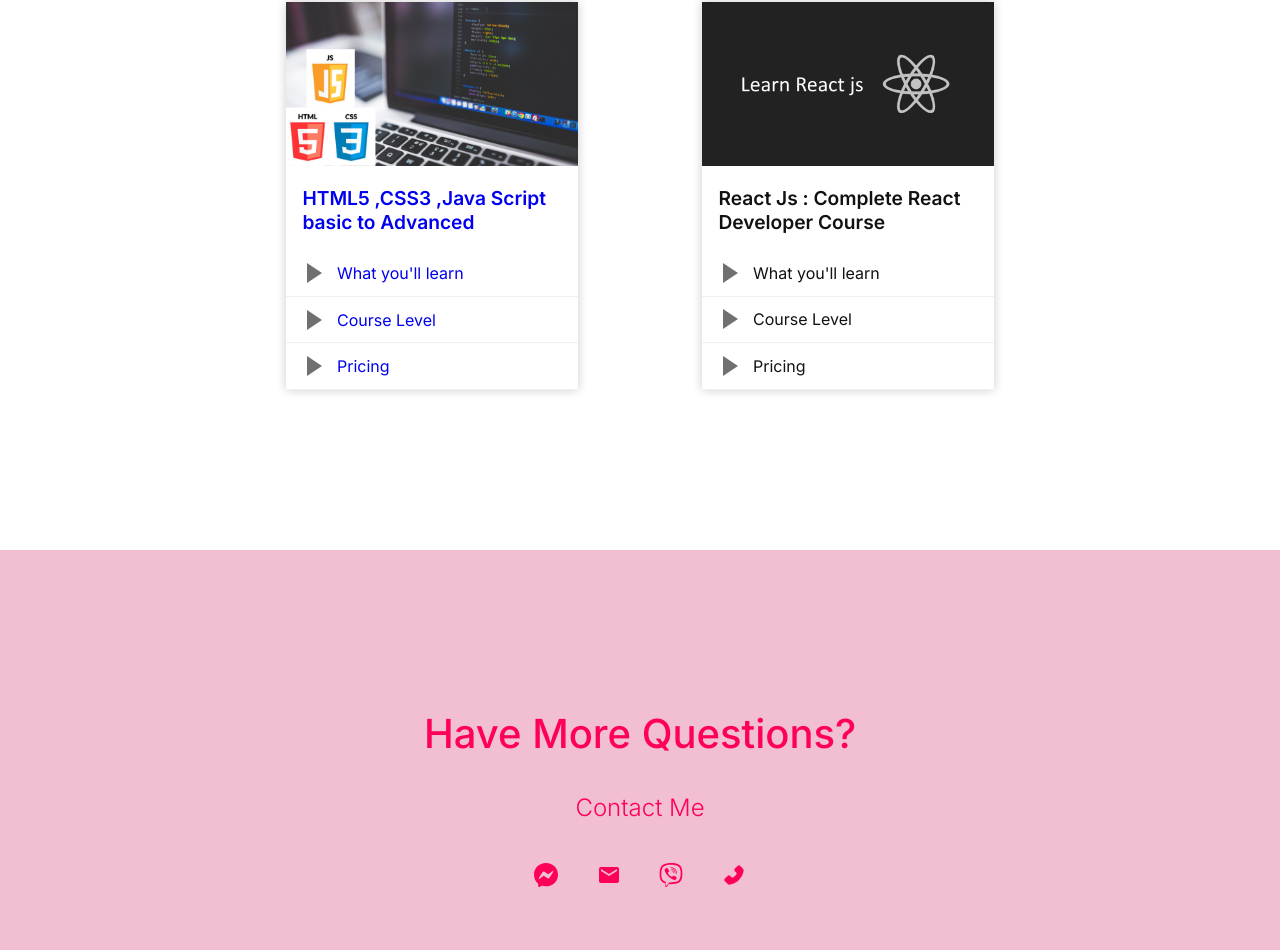
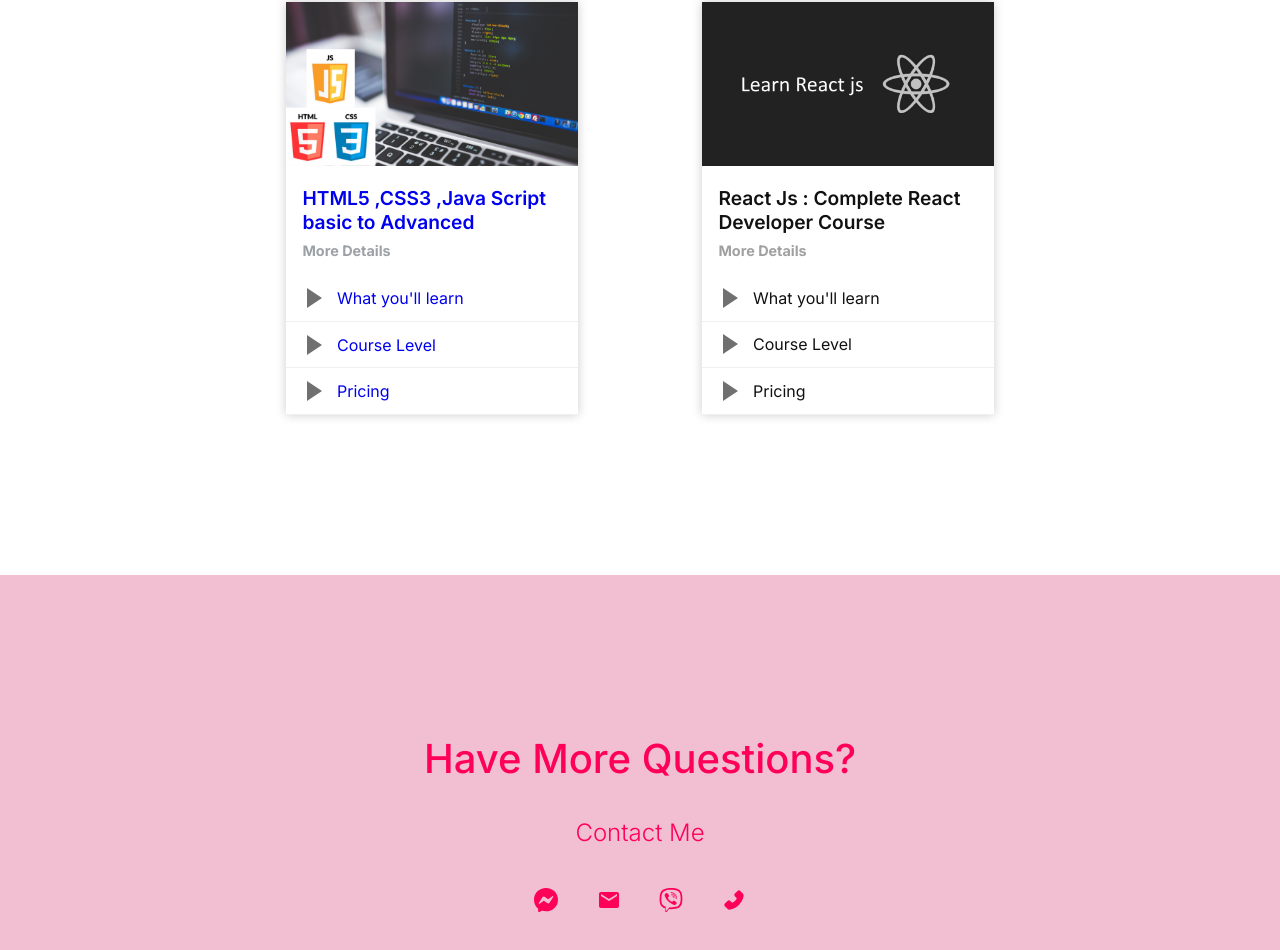
Before and after one commit to maymyakthwe/nora_education_web, a React (Create React App) app: page / in a window 1280 px wide. Shown: the part 831-1781 px from the top of the page. Built offline with nearby package versions, Linux system fonts and the light colour scheme.

Commit message:
made more clickable fixed dropdown icon

```diff
--- a/src/components/basic/Basic.jsx
+++ b/src/components/basic/Basic.jsx
@@ -6,6 +6,7 @@ import { motion } from 'framer-motion'
 import vidOne from '../../videos/demon-slayer.mp4'
 import vidTwo from '../../videos/tic-tac-toe.mp4'
 import { IoMdArrowDropdown } from 'react-icons/io'
+import { IoMdArrowDropup } from 'react-icons/io'
 
 
 const Basic = () => {
@@ -35,7 +36,7 @@ const Basic = () => {
                                 HTML5 ,CSS3 ,Java Script Basic to Advanced
                             </div>
                             <div className='basic-course-intro'>
-                                Learn Python like a Professional Start from the basics and go all the way to creating your own applications and games
+                                Learn Javascript like a Professional Start from the basics and go all the way to creating your own applications and games.
                             </div>
                             <div className='basic-course-owner'>
                                 This Course is offered by <span>Nora</span> . <a href="/home#courses">Website Development</a>
@@ -131,9 +132,14 @@ const Basic = () => {
                     <div>
                         {mainContent}
                     </div>
-                    <div>
-                        <IoMdArrowDropdown />
-                    </div>
+                    {isOpen === true ?
+                        <div>
+                            <IoMdArrowDropup />
+                        </div> :
+                        <div>
+                            <IoMdArrowDropdown />
+                        </div>
+                    }
                 </div>
                 {
                     isOpen === true ? <div className='course-nav-dropdown'>
@@ -278,3 +284,9 @@ const Basic = () => {
 }
 
 export default Basic
+
+
+
+
+// dropdown icon pake yin pyn change yan
+// dropdown link design pyin yan
--- a/src/components/basic/basic.css
+++ b/src/components/basic/basic.css
@@ -126,3 +126,7 @@
     position: relative;
     z-index: 1;
 }
+
+.course-nav-dropdown div {
+    padding: 0.8rem 1rem;
+}
--- a/src/components/courses/Courses.jsx
+++ b/src/components/courses/Courses.jsx
@@ -36,14 +36,17 @@ const Courses = () => {
                 className='courses'>
                 <motion.div
                     whileHover={{ scale: 1.1 }}
-                    transition={{ type: 'spring', stiffness: 250 }}
+                    transition={{ type: 'tween' }}
                     className='course'>
                     <a href="/basic">
                         <div className='course-logo'>
                             <img src={course1} alt="" />
                         </div>
                         <div className='course-info'>
-                            <div className='course-name'>HTML5 ,CSS3 ,Java Script basic to Advanced</div>
+                            <div className='course-name'>
+                                HTML5 ,CSS3 ,Java Script basic to Advanced
+                                <a className='details' href="/basic">More Details</a>
+                            </div>
                             <div className='course-description'>
                                 <div className='accordion'>
                                     <input type="checkbox" id='input-1' />
@@ -82,7 +85,9 @@ const Courses = () => {
                             <img src={course2} alt="" />
                         </div>
                         <div className='course-info'>
-                            <div className='course-name'>React Js : Complete React Developer Course</div>
+                            <div className='course-name'>
+                                React Js : Complete React Developer Course
+                                <a className='details' href="/basic">More Details</a></div>
                             <div className='course-description'>
                                 <div className='accordion'>
                                     <input type="checkbox" id='input-11' />
--- a/src/components/courses/courses.css
+++ b/src/components/courses/courses.css
@@ -160,3 +160,15 @@ input:checked~p {
 input:checked~.content {
     max-height: max-content;
 }
+
+.details {
+    display: block;
+    color: #9ba1a7;
+    font-size: 0.9rem;
+    padding-top: 0.5rem;
+    font-weight: 700;
+}
+
+a.details:visited {
+    color: #9ba1a7;
+}
--- a/src/index.css
+++ b/src/index.css
@@ -115,7 +115,7 @@ img {
 
     /* basic-course */
     .basic-course-header-info {
-        line-height: 1.6;
+        line-height: 1.7;
     }
 
     .basic-course-title {
@@ -410,6 +410,10 @@ img {
         width: 48%;
     }
 
+    .basic-course-title {
+        line-height: 1.7;
+    }
+
     /* course-nav */
 
     .course-navbar {
```
